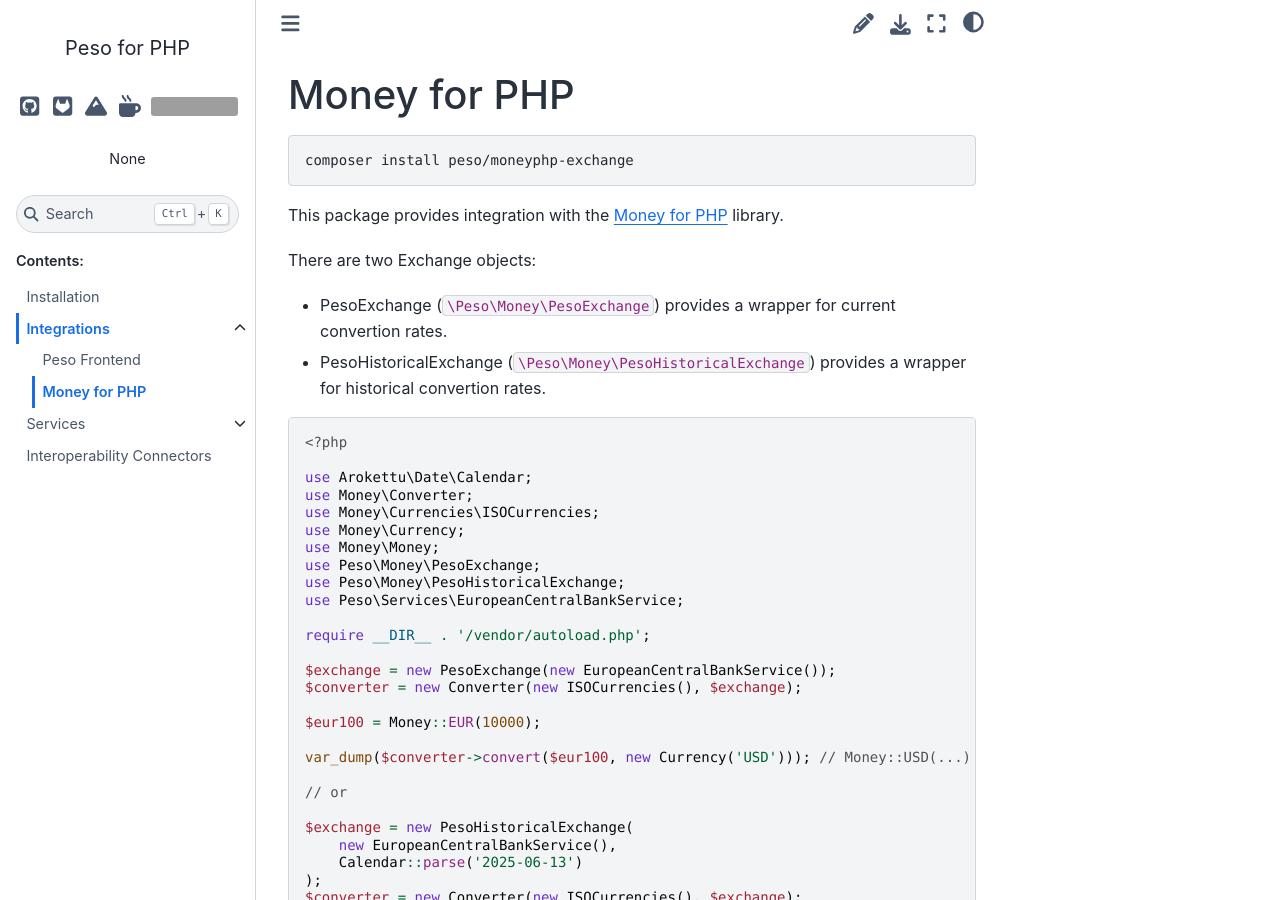
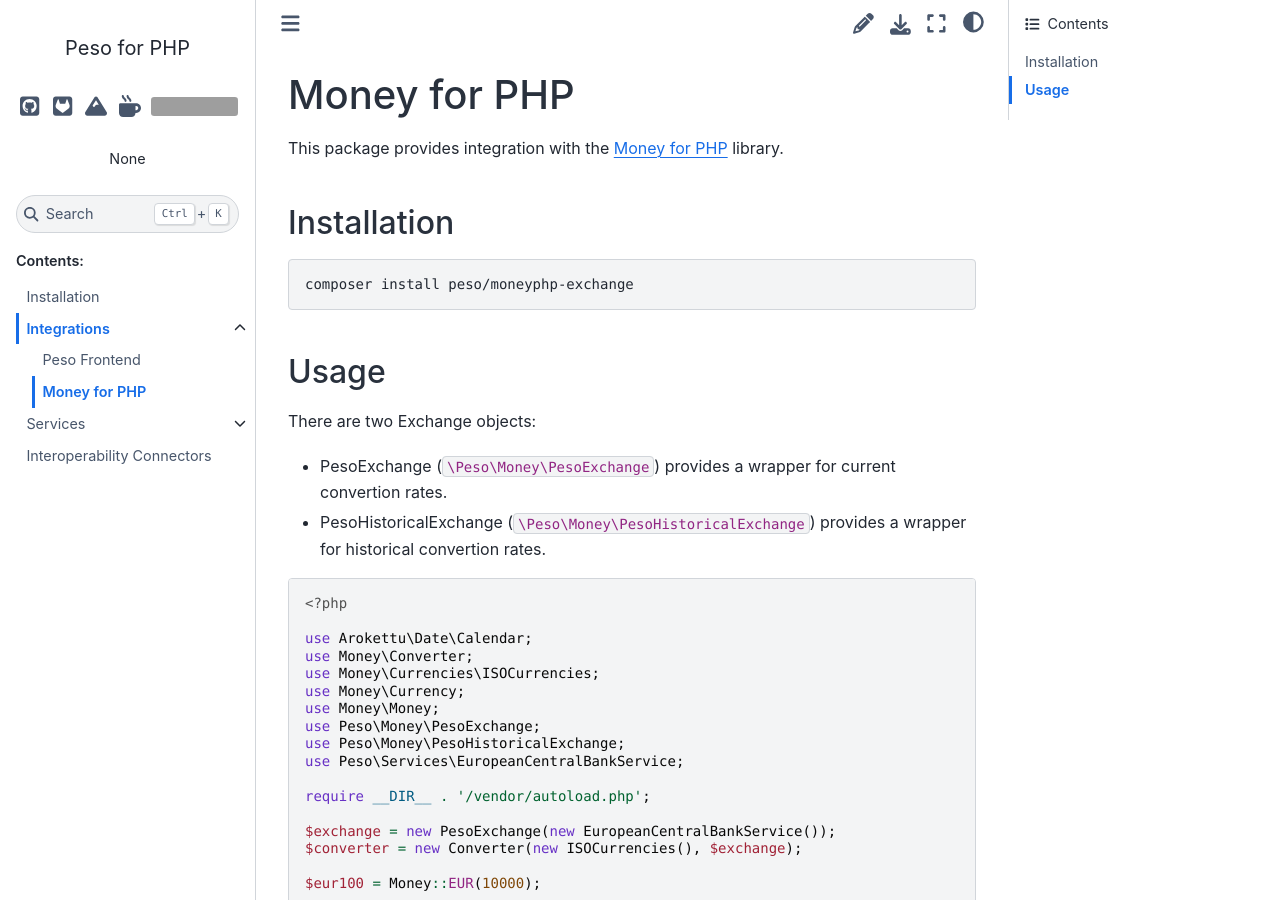
Before and after one commit to phpeso/doc, a Sphinx documentation site: the page built from source/integrations/moneyphp-exchange.rst, in a window 1280 px wide and 900 px high. Built offline with Sphinx 7.4.7 and the Sphinx Book theme 1.1.4, drawn with Linux system fonts in a browser that asks for light colours; grey boxes are pictures that could not be loaded.

Commit message:
Split Money page into sections

```diff
--- a/source/integrations/moneyphp-exchange.rst
+++ b/source/integrations/moneyphp-exchange.rst
@@ -3,15 +3,21 @@
 Money for PHP
 =============
 
+This package provides integration with the `Money for PHP`_ library.
+
+.. _Money for PHP: https://www.moneyphp.org/
+
 .. highlight:: php
+
+Installation
+------------
 
 .. code-block:: bash
 
     composer install peso/moneyphp-exchange
 
-This package provides integration with the `Money for PHP`_ library.
-
-.. _Money for PHP: https://www.moneyphp.org/
+Usage
+-----
 
 There are two Exchange objects:
 
--- a/source/services.rst
+++ b/source/services.rst
@@ -4,6 +4,7 @@
 Specific data sources for currency conversion.
 
 .. toctree::
+   :maxdepth: 1
 
    services/ecb
    services/cnb
```
